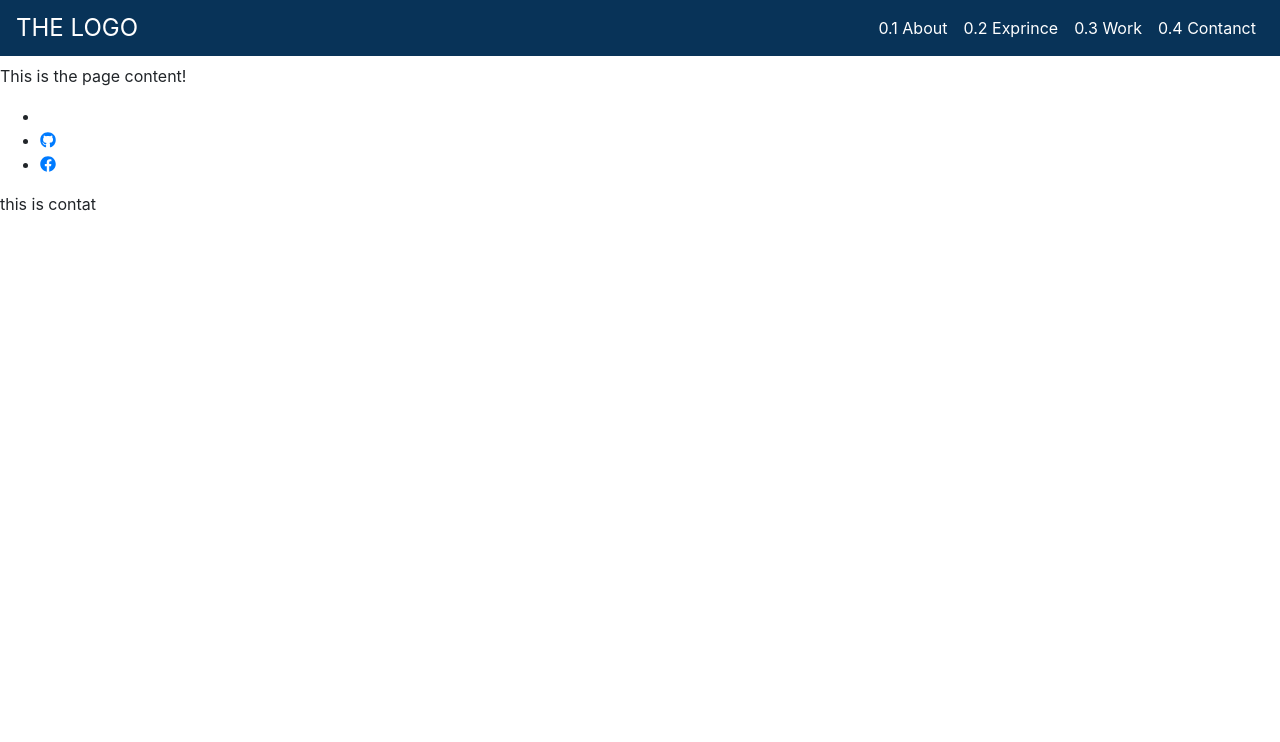
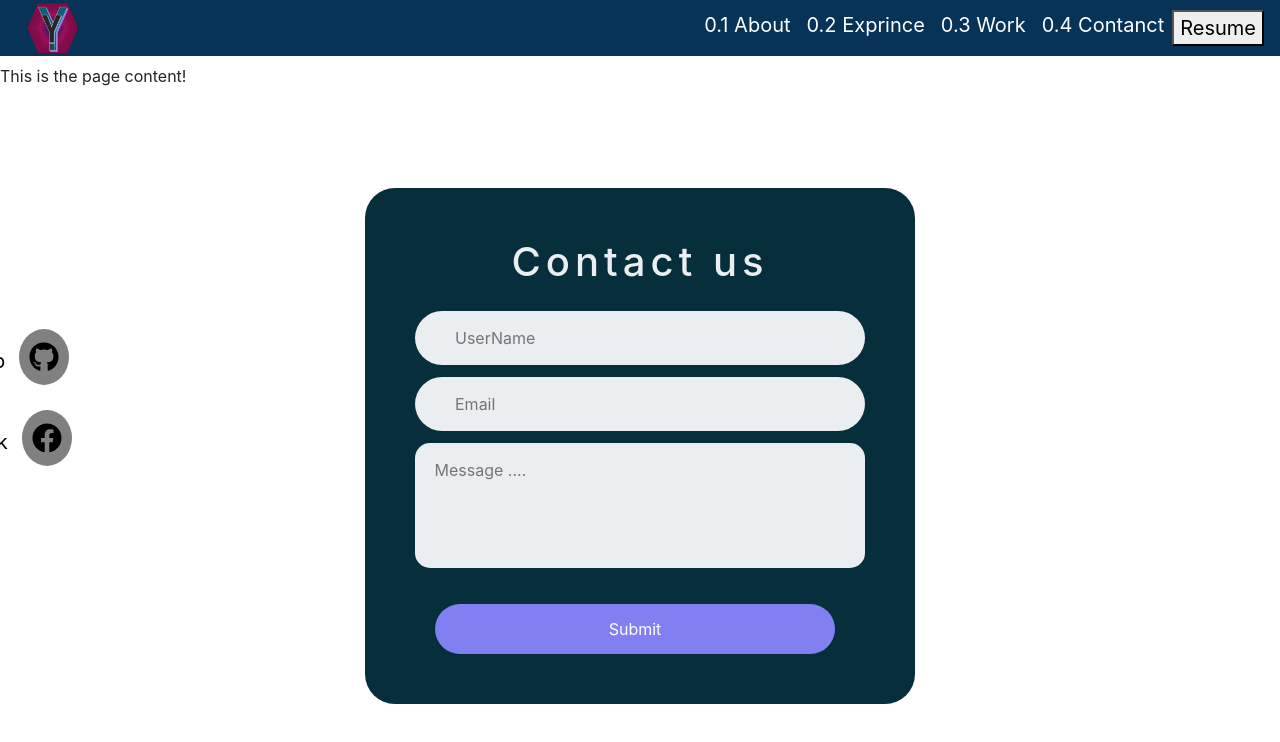
Before and after one commit to berhane02/webPort, a React (Create React App) app in the folder react-webpro/: page /Contact in a window 1280 px wide. Shown: the top 742 px of the page. Built offline with nearby package versions, Linux system fonts and the light colour scheme; the HTML template or start-up script is replaced by a standard one.

Commit message:
create contact page

```diff
--- a/react-webpro/src/App.css
+++ b/react-webpro/src/App.css
@@ -1,5 +1,6 @@
 .App {
   text-align: center;
+  background: rgb(7, 47, 59);
 }
 
 .App-logo {
--- a/react-webpro/src/component/Navbar.css
+++ b/react-webpro/src/component/Navbar.css
@@ -21,10 +21,9 @@
     align-items: center;
     padding: 0 1rem;
 }
-.toolbar_logo a {
-    color: white;
-    text-decoration: none;
-    font-size: 1.5rem;
+.toolbar_logo img {
+   width: 50px;
+   height: 50px;
 }
 .toolbar_logo {
     margin-left: 0.7rem
@@ -37,6 +36,7 @@
     margin:0;
     padding:0;
     display: flex;
+    font-size: 20px;
 }
 .toolbar_navigation-items li {
     padding: 0 0.5rem;
@@ -54,12 +54,16 @@
     .toolbar_navigation-items {
         display: none;
     }
+    .spacer {
+        display: none;
+    }
+    .toolbar_logo {
+        margin-left: auto;
+    }
+
 }
 @media (min-width: 769px) {
     .toolbar_toggle-button{
         display: none;
     }
-    .toolbar_logo {
-        margin-left: 0;
-    }
 }
--- a/react-webpro/src/component/Navbar.js
+++ b/react-webpro/src/component/Navbar.js
@@ -3,6 +3,7 @@ import React from "react"
 import DrawerToggleButton from '../component/SideBar/DrawerToggleButton';
 import { NavLink } from "react-router-dom";
 import './Navbar.css';
+import Logo from './Image/Logo.png'
 
 
 const Navbar = props =>(
@@ -11,7 +12,7 @@ const Navbar = props =>(
             <div className="toolbar_toggle-button">
                 <DrawerToggleButton click={props.drawerClickHandler}/>
             </div>
-            <div className="toolbar_logo"><a href="/"> THE LOGO</a></div>
+            <div className="toolbar_logo"><img src={Logo} alt ="Y"/></div>
             <div className="spacer"/>
             <div className= "toolbar_navigation-items">
                 <ul>
@@ -19,6 +20,7 @@ const Navbar = props =>(
                     <li> <NavLink to="/Exprince">0.2 Exprince</NavLink> </li>
                     <li> <NavLink to="/Work"> 0.3 Work </NavLink> </li>
                     <li> <NavLink to="/Contact"> 0.4 Contanct </NavLink></li>
+                    <button>Resume</button>
                 </ul>
             </div>
         </nav>
--- a/react-webpro/src/component/Pages/Contanct.js
+++ b/react-webpro/src/component/Pages/Contanct.js
@@ -1,11 +1,30 @@
 import React, { Component } from 'react'
+import './contact.css'
 
 class Contact extends Component{
     render(){
         return(
-            <div>
-                this is contat
+            <div className="contact-us">
+                <div className="title">
+                     <h1> Contact us</h1>
+                </div>
+                 <div className="form">
+                    <div className="form-items">
+                        <input type="text" className="input" placeholder="UserName"></input>
+                    </div>
+                    <div className="form-items">
+                        <input type="text" className="input" placeholder="Email"></input>
+                    </div>
+                    <div className="form-items">
+                        <textarea className="input message" cols="30" rows="10" placeholder=" Message ...."></textarea>
+                    </div>
+                 </div>
+
+                <div className="btn">
+                    Submit
+                </div>
             </div>
+
         )
     }
 }
--- /dev/null
+++ b/react-webpro/src/component/Pages/contact.css
@@ -0,0 +1,51 @@
+.contact-us{
+    width: 550px;
+    background: rgb(7, 47, 59);
+    padding: 50px;
+    margin: 100px auto;
+    border-radius: 30px;
+    position: relative;
+}
+
+.title h1 {
+    clear: #e0e0e7;
+    letter-spacing: 5px;
+    margin-bottom: 25px;
+    text-align: center;
+    color: #ebeef1;
+}
+
+.form,
+.form-items{
+    width: 100%;
+}
+
+.form-items .input {
+    width: 100%;
+    margin-bottom: 12px;
+    padding: 15px 40px;
+    box-sizing: border-box;
+    background: #ebeef1;
+    border:0;
+    outline: none;
+    border-radius: 30px;
+}
+
+.form-items .input.message {
+    height: 125px;
+    border-radius: 15px;
+    margin-bottom: 30px;
+    padding: 15px;
+    resize: none;
+}
+
+.btn {
+    background: #827ff2;
+    text-align: center;
+    color: #fff;
+    padding: 12px;
+    width: 400px;
+    margin-left: 20px;
+    border-radius: 25px;
+    cursor: pointer;
+}
--- a/react-webpro/src/component/SideBar/SideDrawer.css
+++ b/react-webpro/src/component/SideBar/SideDrawer.css
@@ -1,14 +1,14 @@
 .side-drawer {
     height: 100%;
     background: white;
-    box-shadow: 1px 0px 7px rgba(0,0,0, 0.5);
+    box-shadow: 1px 0px 7px rgba(26, 83, 116, 0.5);
     position:fixed;
     top: 56px;
     left: 0;
     width: 70%;
     max-width: 400px;
     z-index: 200;
-    background: black;
+    background: rgb(33, 98, 151);
     transform: translateX(-100%);
     transition: transform 0.3s ease-out;
 }
@@ -26,7 +26,7 @@
     margin: 0.5rem 0;
 }
 .side-drawer a{
-    color: rgb(5, 5, 5);
+    color: #083358;
     text-decoration: none;;
     font-size: 1.2rem;
 }
--- a/react-webpro/src/component/SocialMedia/Network.css
+++ b/react-webpro/src/component/SocialMedia/Network.css
@@ -0,0 +1,50 @@
+.social {
+    position: fixed;
+    top: 40%;
+}
+.social ul {
+    list-style-type: none;
+    padding: 0;
+    transform: translateX(-100px);
+
+}
+.social ul li {
+    display: block;
+    margin: 5px;
+    background-color: rgba (0,0,0,0.5);
+    width: 180px;
+    padding: 10px;
+    margin-right: 10px;
+    border-radius: 0 30px 30px 0;
+    transition: all 2s;
+}
+.social ul li.github{
+    margin-left: 30px;
+}
+.social ul li.facebook:hover {
+    background-color:#3d5999;
+    transform: translateX(90px);
+}
+.social ul li.github:hover {
+    background-color: gray;
+    transform: translateX(70px);
+}
+
+.social ul li a {
+    color: black;
+    text-decoration: none;
+    font-size: 20px;
+}
+
+.social ul li i {
+    text-align: center;
+    margin-left: 14px;
+    color: black;
+    background-color: gray;
+    padding: 10px;
+    border-radius: 50%;
+    width: 30px;
+    height: 30px;
+    font-size: 30px;
+    transform: rotate(0deg);
+}
--- a/react-webpro/src/component/SocialMedia/Network.js
+++ b/react-webpro/src/component/SocialMedia/Network.js
@@ -1,22 +1,28 @@
 import React from 'react'
 import { FontAwesomeIcon } from '@fortawesome/react-fontawesome'
-import { falinkedin } from '@fortawesome/free-solid-svg-icons';
 import { faGithub } from '@fortawesome/free-brands-svg-icons'
 import { faFacebook} from '@fortawesome/free-brands-svg-icons'
+import './Network.css'
 
 const Network = () => (
-  <div>
-    <ul>
-        <li>
-             <a href="/"><i class="fa fa-linedin"></i></a>
-        </li>
-        <li>
-             <a href="/"><FontAwesomeIcon icon={faGithub} /></a>
-        </li>
-        <li>
-             <a href="/"><FontAwesomeIcon icon={faFacebook} /></a>
-        </li>
-    </ul>
-  </div>
+  <body>
+      <nav className="social">
+
+            <ul>
+                <li className="github">
+                    <a href="/">GitHub
+                    <i ><FontAwesomeIcon icon={faGithub} fa-lg/></i></a>
+                </li>
+            </ul>
+            <ul>
+            <li className="facebook">
+                    <a href="/">Facebook
+                    <i><FontAwesomeIcon icon={faFacebook} /></i> </a>
+                </li>
+            </ul>
+
+
+        </nav>
+  </body>
 )
 export default Network;
```
Also changed, not shown: react-webpro/src/component/Image/logo.png.
